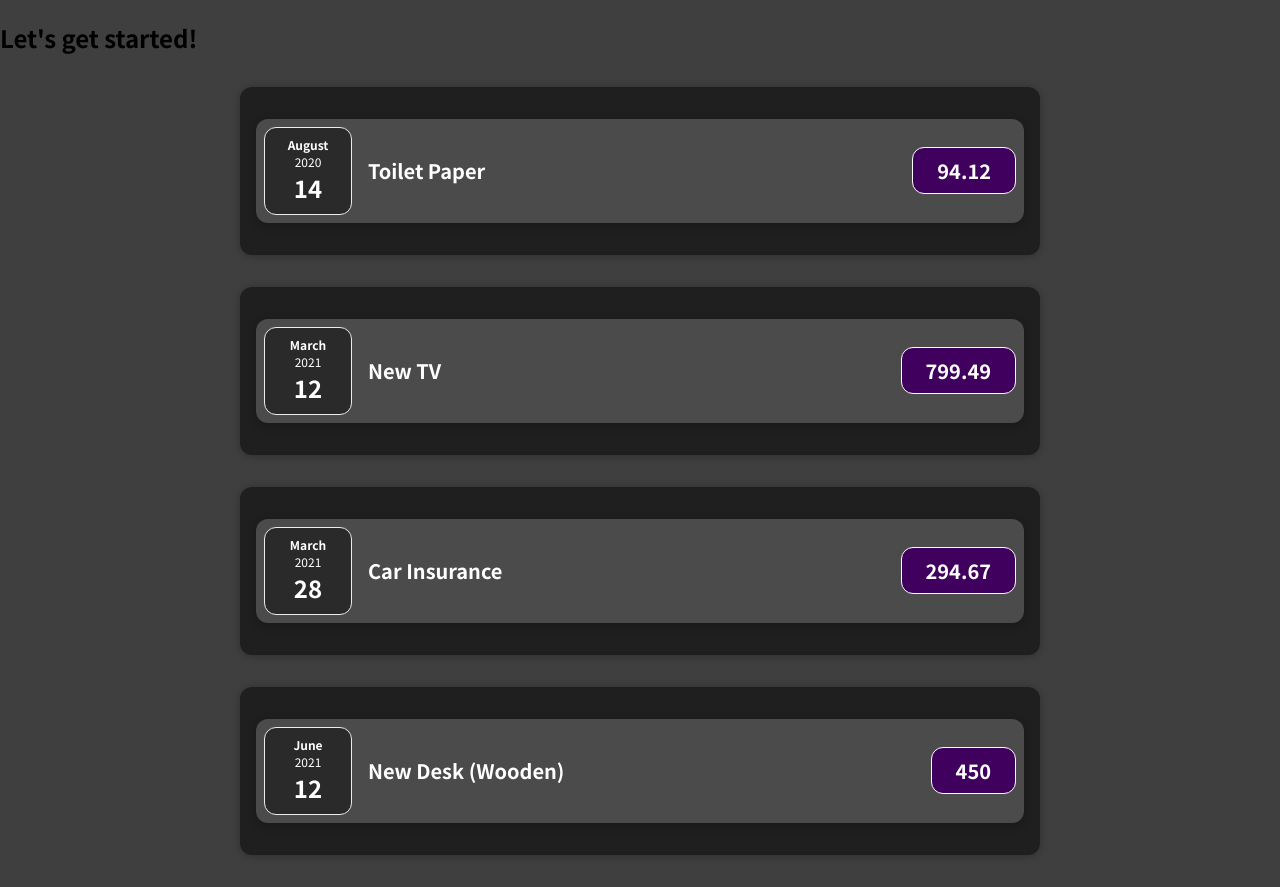
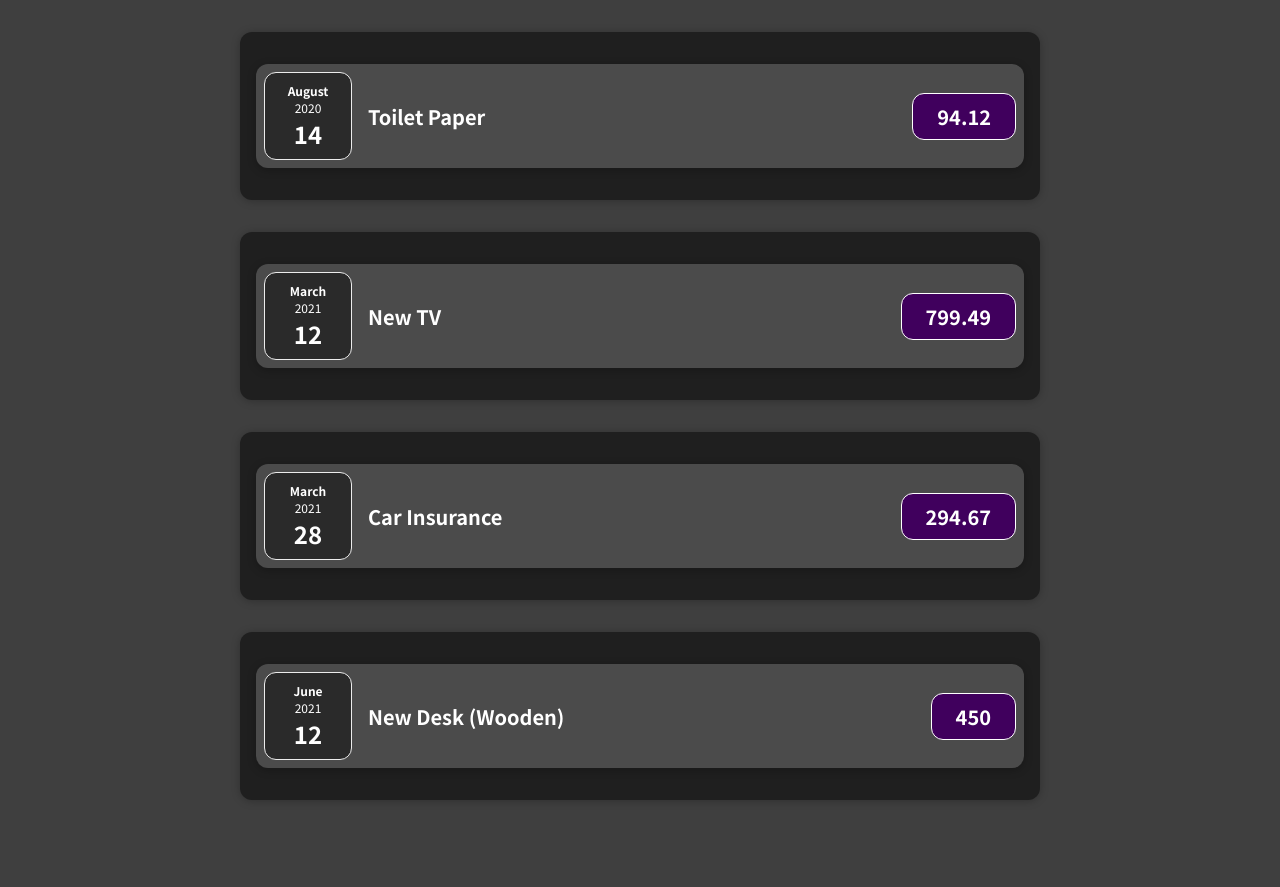
Before and after one commit to learnwithratnesh/react-ud, a JavaScript app: page / in a window 1280 px wide. After the commit the page ends 832 px from the top, so only its background shows below. Built offline with nearby package versions, Linux system fonts and the light colour scheme.

Commit message:
folder structure update

```diff
--- a/src/App.js
+++ b/src/App.js
@@ -1,4 +1,4 @@
-import Expenses from './components/Expenses'
+import Expenses from './components/Expenses/Expenses'
 
 
 function App() {
@@ -25,7 +25,6 @@ function App() {
   ];
   return (
     <div>
-      <h2>Let's get started!</h2>
       <Expenses expenses={_expenses}></Expenses>
     </div>
   );
--- a/src/components/ExpenseItem.js
+++ b/src/components/Expenses/ExpenseItem.js
@@ -1,4 +1,4 @@
-import Cards from './Cards';
+import Cards from '../UI/Cards';
 import ExpenseDate from './ExpenseDate'
 import './ExpenseDate.css'
 import './ExpenseItem.css'
```
Also changed, not shown: src/components/Expenses/ExpenseDate.css (renamed from src/components/ExpenseDate.css), src/components/Expenses/ExpenseDate.js (renamed from src/components/ExpenseDate.js), src/components/Expenses/ExpenseItem.css (renamed from src/components/ExpenseItem.css), src/components/Expenses/Expenses.css (renamed from src/components/Expenses.css), src/components/Expenses/Expenses.js (renamed from src/components/Expenses.js), src/components/UI/Cards.css (renamed from src/components/Cards.css), src/components/UI/Cards.js (renamed from src/components/Cards.js), 1 other file (tests, documents, lock files or other folders).
